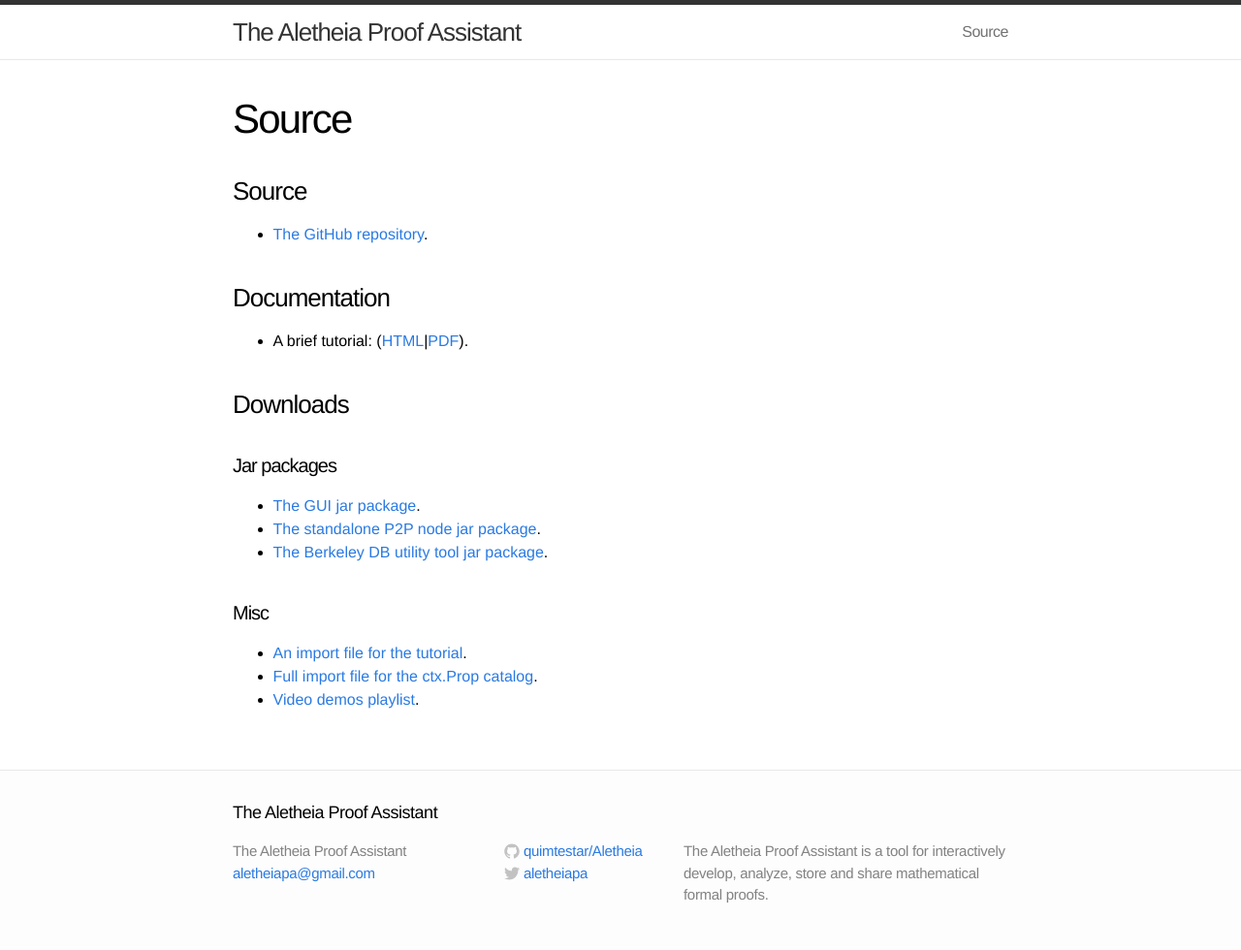
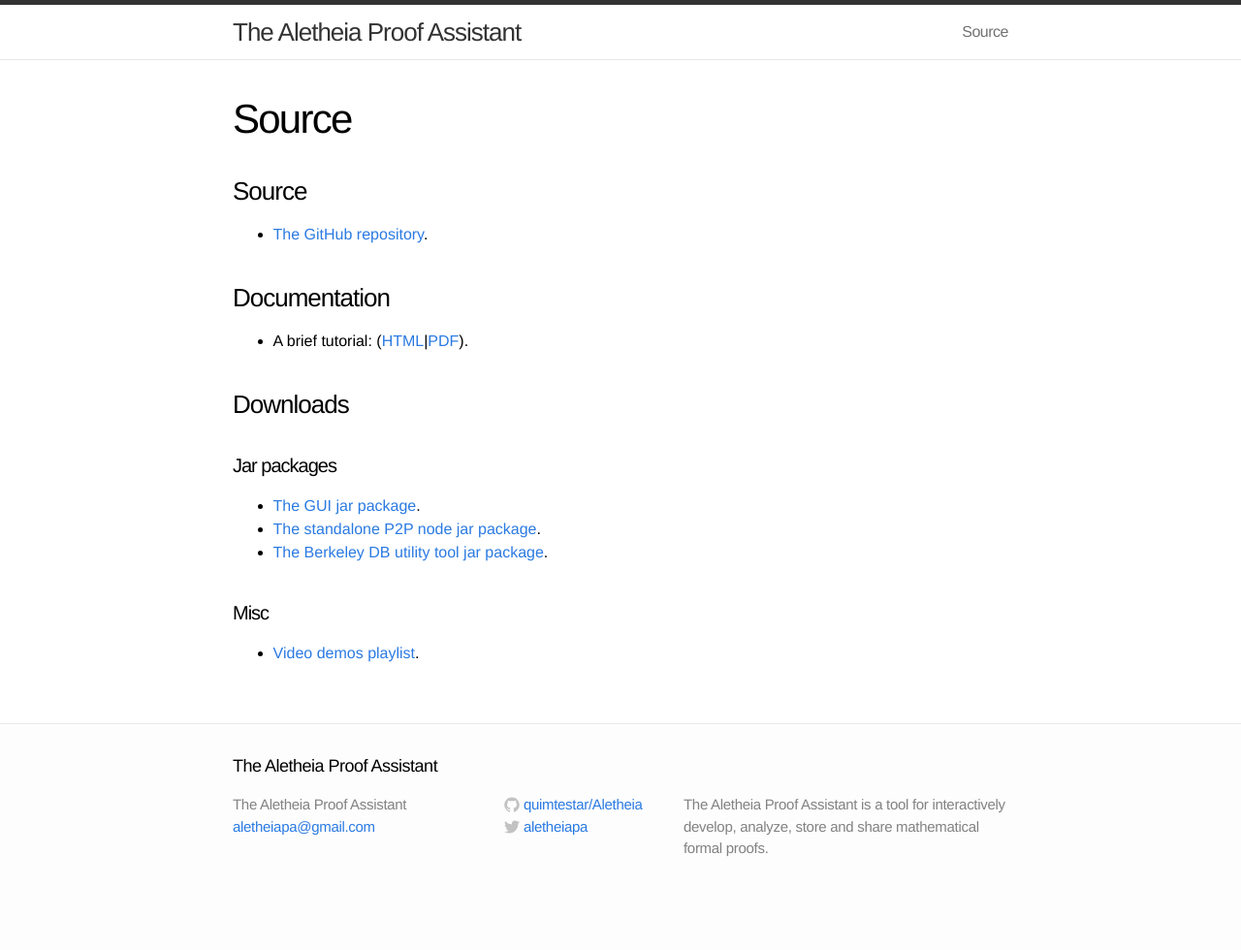
Before and after one commit to quimtestar/Aletheia, a Jekyll site: the page built from main.md, in a window 1280 px wide. Shown: the whole page at 97% size. Built offline with Jekyll 4.4.1, drawn with Linux system fonts in a browser that asks for light colours; our own code applies the rules of GitHub Pages for plain Markdown files; after the commit the page ends 932 px from its top, so only the background shows below that.

Commit message:
Removed links to the data files. I decided that this is now private.

```diff
--- a/main.md
+++ b/main.md
@@ -18,6 +18,4 @@
 * [The Berkeley DB utility tool jar package](https://www.dropbox.com/s/z9eeu6w5o5hf0p1/berkeleydb.aletheia.tool.jar?dl=1).
 
 #### Misc
-* [An import file for the tutorial](https://www.dropbox.com/s/tqbq2l2lfnmlkc9/tutorial.ale?dl=1).
-* [Full import file for the ctx.Prop catalog](https://www.dropbox.com/scl/fi/6igtnp17q0m14ij4z4rqb/ctx.Prop.ale?rlkey=3i6g9eqito1szg5bsrl87rg4i&dl=1).
 * [Video demos playlist](https://www.youtube.com/playlist?list=PLYFNMXa8kbndNcC8WUvA5tlvPNshH9Z6P).
```
